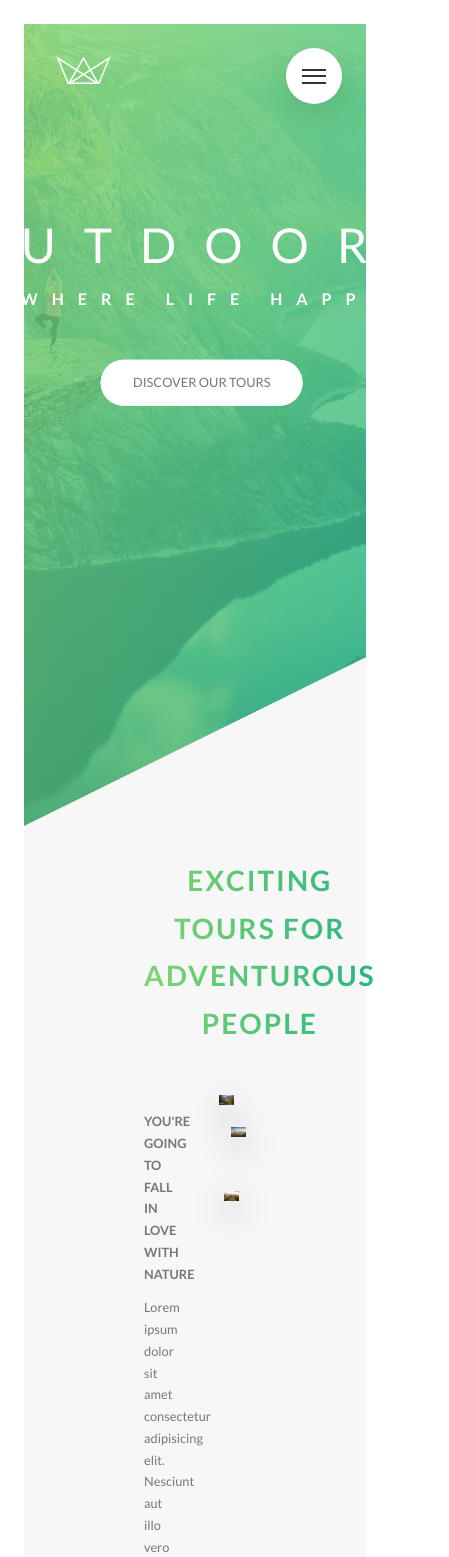
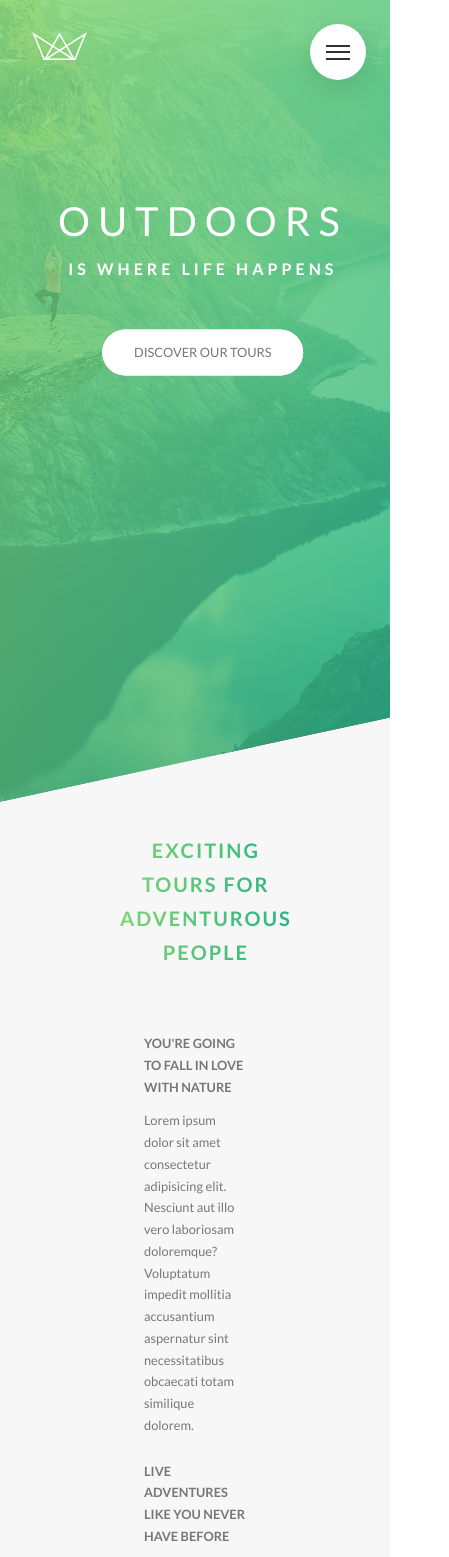
Before and after one commit to EmmanuelC1/Natours, a website: page index.html in a window 390 px wide. Shown: the top 1557 px of the page, 449 px wide, since content can reach past the window. Drawn offline with Linux system fonts and the light colour scheme.

Commit message:
fixes typos

```diff
--- a/css/style.css
+++ b/css/style.css
@@ -12,6 +12,8 @@ $breakpoint argument choices:
 - tab-port
 - tab-land
 - big-desktop
+
+ORDER: Base + typography > general layout + grid > page layout > components
 */
 *,
 *::after,
@@ -33,7 +35,11 @@ html {
       font-size: 75%; } }
 
 body {
-  box-sizing: border-box; }
+  box-sizing: border-box;
+  padding: 3rem; }
+  @media (max-width: 56.25em) {
+    body {
+      padding: 0; } }
 
 @keyframes moveInLeft {
   0% {
@@ -68,8 +74,7 @@ body {
   font-weight: 400;
   /* font-size: 16px; */
   line-height: 1.7;
-  color: #777;
-  padding: 3rem; }
+  color: #777; }
 
 .heading-primary {
   color: #fff;
@@ -88,12 +93,19 @@ body {
     animation-delay: 3s;
     animation-iteration-count: 3;
     */ }
+    @media (max-width: 37.5em) {
+      .heading-primary--main {
+        letter-spacing: 1rem;
+        font-size: 5rem; } }
   .heading-primary--sub {
     display: block;
     font-size: 2rem;
     font-weight: 700;
     letter-spacing: 1.75rem;
     animation: moveInRight 1s ease-out; }
+    @media (max-width: 37.5em) {
+      .heading-primary--sub {
+        letter-spacing: 0.5rem; } }
 
 .heading-secondary {
   font-size: 3.5rem;
@@ -106,6 +118,12 @@ body {
   color: transparent;
   letter-spacing: 2px;
   transition: all 0.2s; }
+  @media (max-width: 56.25em) {
+    .heading-secondary {
+      font-size: 3rem; } }
+  @media (max-width: 56.25em) {
+    .heading-secondary {
+      font-size: 2.5rem; } }
   .heading-secondary:hover {
     transform: skewY(2deg) skewX(15deg) scale(1.1);
     text-shadow: 0.5rem 1rem 2rem rgba(0, 0, 0, 0.2); }
@@ -558,6 +576,9 @@ body {
   color: #f7f7f7;
   padding: 10rem 0;
   font-size: 1.4rem; }
+  @media (max-width: 56.25em) {
+    .footer {
+      padding: 8rem 0; } }
   .footer__logo-box {
     text-align: center;
     margin-bottom: 8rem; }
@@ -568,6 +589,10 @@ body {
     border-top: 1px solid #777;
     padding-top: 2rem;
     display: inline-block; }
+    @media (max-width: 56.25em) {
+      .footer__navigation {
+        width: 100%;
+        text-align: center; } }
   .footer__list {
     list-style: none; }
   .footer__item {
@@ -589,12 +614,24 @@ body {
     width: 80%;
     float: right;
     text-align: center; }
+    @media (max-width: 56.25em) {
+      .footer__copyright {
+        width: 100%;
+        text-align: center;
+        float: none; } }
 
 .row {
   max-width: 114rem;
   margin: 0 auto; }
+  @media (max-width: 56.25em) {
+    .row {
+      max-width: 50rem;
+      padding: 0 3rem; } }
   .row:not(:last-child) {
     margin-bottom: 8rem; }
+    @media (max-width: 56.25em) {
+      .row:not(:last-child) {
+        margin-bottom: 6rem; } }
   .row::after {
     content: '';
     display: table;
@@ -603,6 +640,13 @@ body {
     float: left; }
     .row [class^='col-']:not(:last-child) {
       margin-right: 6rem; }
+      @media (max-width: 56.25em) {
+        .row [class^='col-']:not(:last-child) {
+          margin-right: 0;
+          margin-bottom: 6rem; } }
+    @media (max-width: 56.25em) {
+      .row [class^='col-'] {
+        width: 100% !important; } }
   .row .col-1-of-2 {
     width: calc((100% - 6rem) / 2); }
   .row .col-1-of-3 {
@@ -624,6 +668,10 @@ body {
   position: relative;
   -webkit-clip-path: polygon(0 0, 100% 0, 100% 75vh, 0 100%);
   clip-path: polygon(0 0, 100% 0, 100% 75vh, 0 100%); }
+  @media (max-width: 37.5em) {
+    .header {
+      -webkit-clip-path: polygon(0 0, 100% 0, 100% 85vh, 0 100%);
+      clip-path: polygon(0 0, 100% 0, 100% 85vh, 0 100%); } }
   .header__logo-box {
     position: absolute;
     top: 4rem;
@@ -652,6 +700,14 @@ body {
   box-shadow: 0 1rem 3rem rgba(0, 0, 0, 0.1);
   text-align: center;
   cursor: pointer; }
+  @media (max-width: 56.25em) {
+    .navigation__button {
+      top: 4rem;
+      right: 4rem; } }
+  @media (max-width: 37.5em) {
+    .navigation__button {
+      top: 3rem;
+      right: 3rem; } }
 
 .navigation__background {
   height: 6rem;
@@ -663,6 +719,14 @@ body {
   background-image: radial-gradient(#7ed56f, #28b485);
   z-index: 1000;
   transition: transform 0.8s cubic-bezier(0.83, 0, 0.17, 1); }
+  @media (max-width: 56.25em) {
+    .navigation__background {
+      top: 4.5rem;
+      right: 4.5rem; } }
+  @media (max-width: 37.5em) {
+    .navigation__background {
+      top: 3.5rem;
+      right: 3.5rem; } }
 
 .navigation__nav {
   height: 100vh;
--- a/index.html
+++ b/index.html
@@ -342,7 +342,7 @@
                 <div class="col-1-of-2">
                     <p class="footer__copyright">
                         Built by Emmanuel Castillo for portfolio purposes. <br>
-                        Deisgn and Copyright &copy; by Jonas Schmetdmann
+                        Design and Copyright &copy; by Jonas Schmetdmann
                     </p>
                 </div>
             </div>
```
